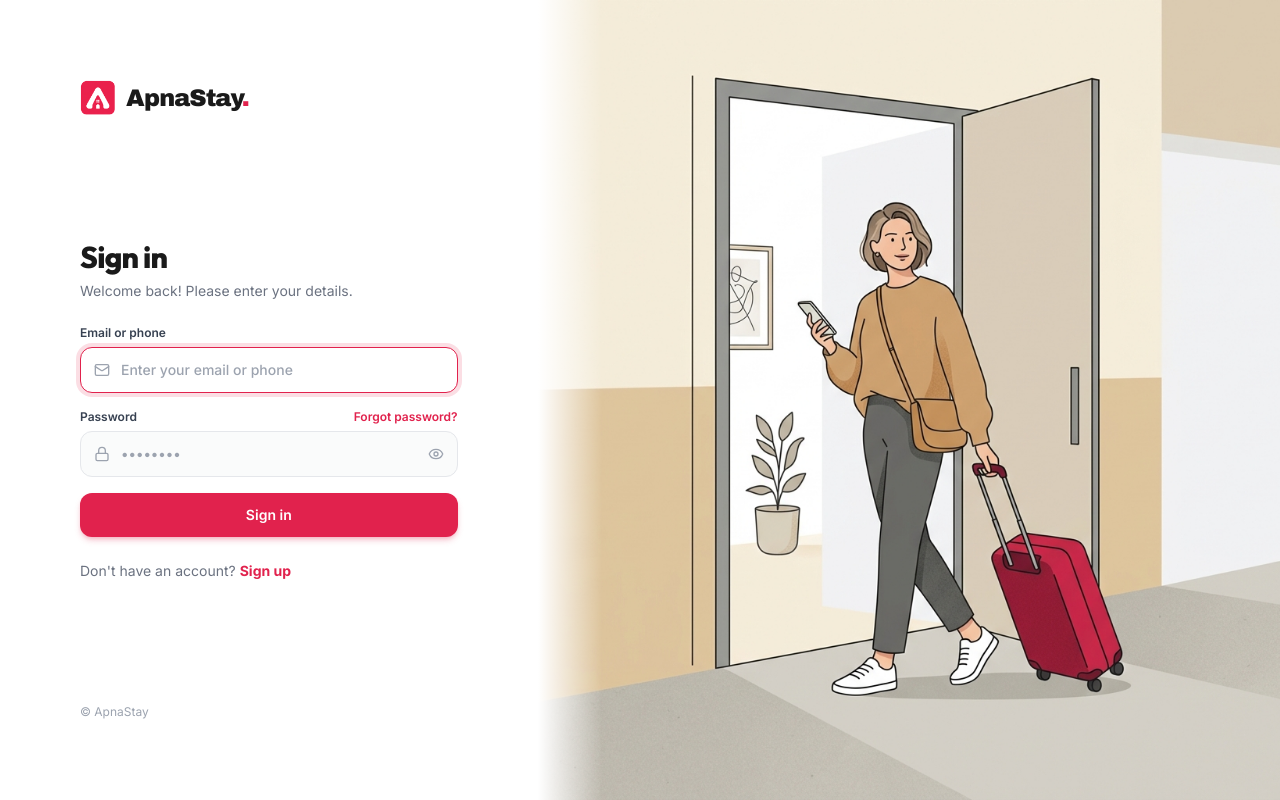
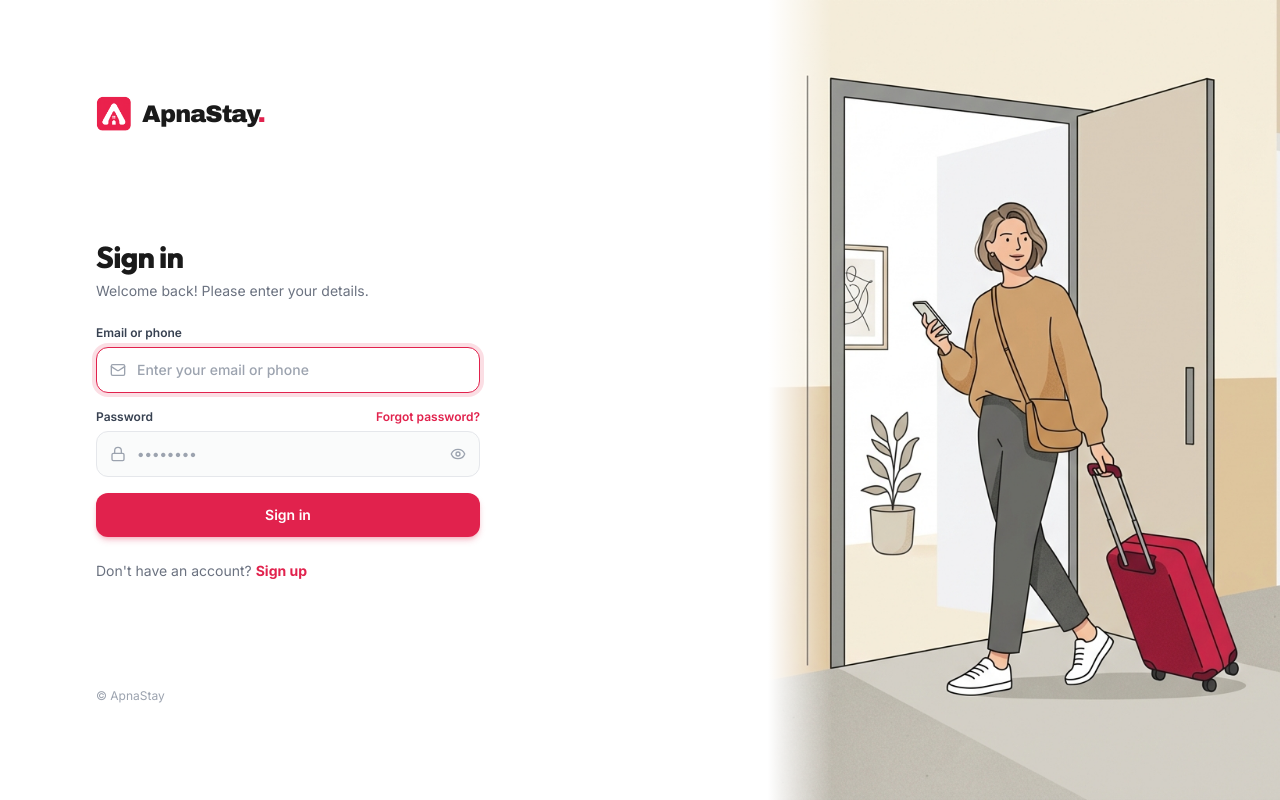
Before and after one commit to amannex/apnastay, a Next.js app: page /login in a window 1280 px wide. Built offline with nearby package versions, Linux system fonts and the light colour scheme; no server answers.

Commit message:
style(login): adjust desktop split ratio to 60% login and 40% visual

```diff
--- a/src/views/LoginPage.tsx
+++ b/src/views/LoginPage.tsx
@@ -153,9 +153,9 @@ export default function LoginPage() {
     <div className="min-h-screen bg-white text-[#1A1A1A] flex flex-col lg:flex-row selection:bg-[#E1224D]/15 selection:text-[#E1224D]">
 
       {/* ========================================================================= */}
-      {/* LEFT HALF: MINIMAL, CLEAN CANVAS (NO CARD BOX, NO MULTI-STEP)             */}
+      {/* LEFT 60%: MINIMAL, CLEAN CANVAS (NO CARD BOX, NO MULTI-STEP)              */}
       {/* ========================================================================= */}
-      <div className="w-full lg:w-[46%] xl:w-[42%] min-h-screen flex flex-col justify-between p-6 sm:p-10 lg:p-14 xl:p-20 z-10">
+      <div className="w-full lg:w-[60%] min-h-screen flex flex-col justify-between p-6 sm:p-10 lg:p-16 xl:p-24 z-10">
 
         {/* Top: Logo */}
         <Link href="/" className="inline-flex items-center gap-2.5 group w-fit transition-transform">
@@ -310,9 +310,9 @@ export default function LoginPage() {
       </div>
 
       {/* ========================================================================= */}
-      {/* RIGHT HALF: FULL-BLEED BACKGROUND (DIRECTLY ON BG, NO CARD FRAMING)      */}
+      {/* RIGHT 40%: FULL-BLEED BACKGROUND (DIRECTLY ON BG, NO CARD FRAMING)       */}
       {/* ========================================================================= */}
-      <div className="hidden lg:block lg:w-[54%] xl:w-[58%] min-h-screen relative overflow-hidden bg-[#F5F2ED]">
+      <div className="hidden lg:block lg:w-[40%] min-h-screen relative overflow-hidden bg-[#F5F2ED]">
         <img
           src="/auth-vector-art.jpg"
           alt="Person entering modern room illustration"
```
